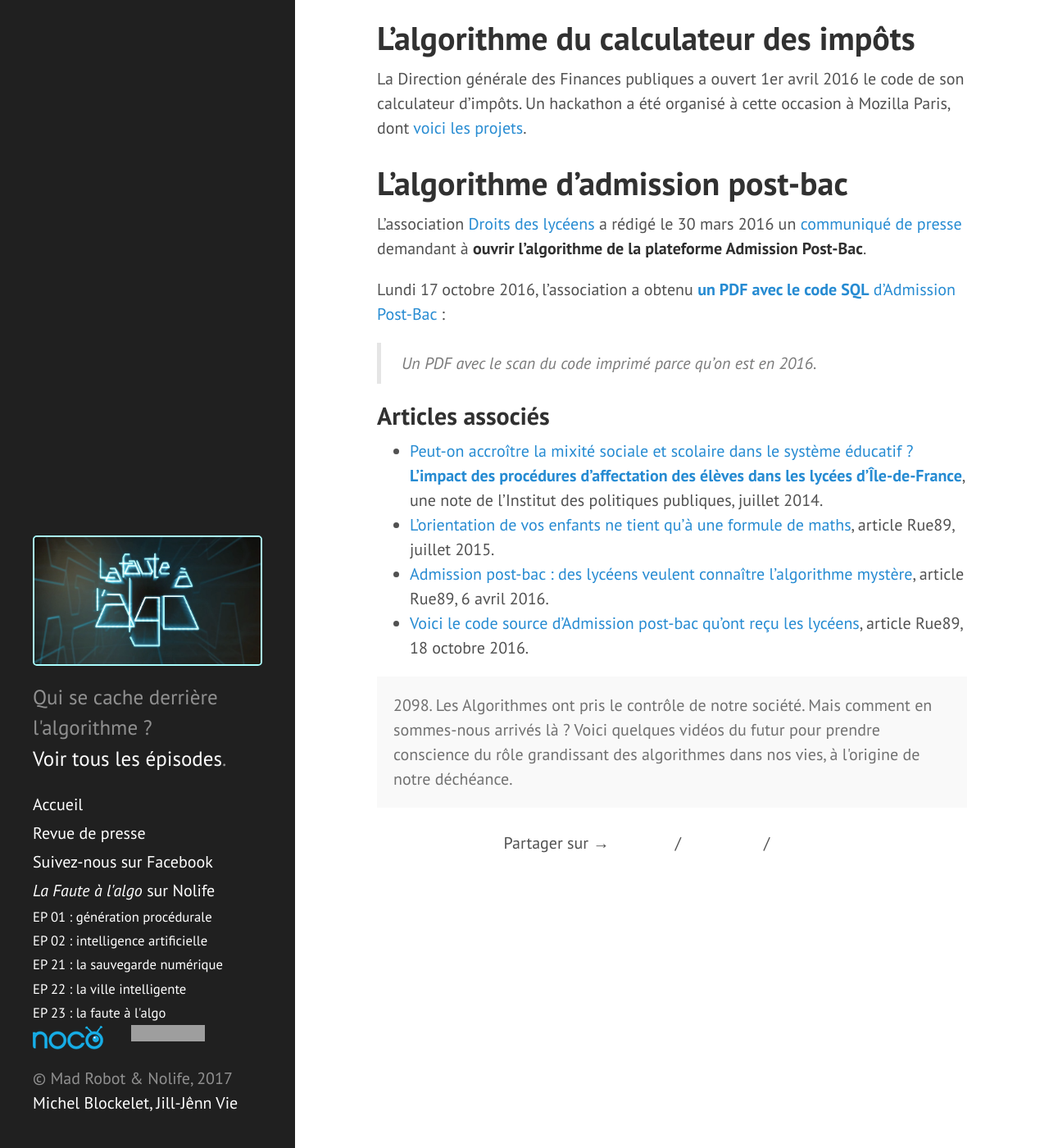
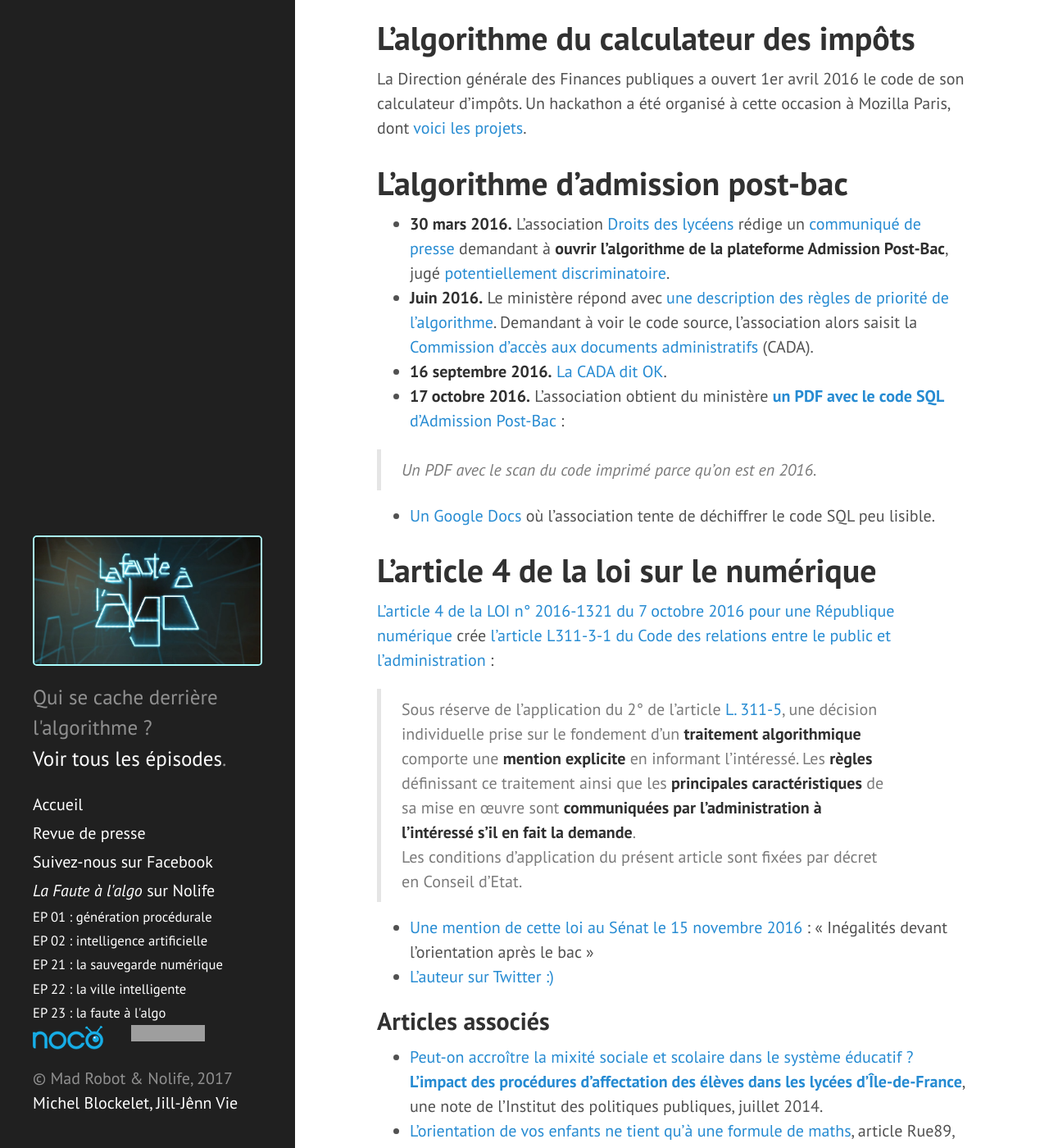
Before and after one commit to jilljenn/fautealgo, a Jekyll site: the page built from ep12/index.md, in a window 1280 px wide and 1400 px high, scrolled down 620 px. Shown: the whole window at 82% size. Built offline with Jekyll 4.4.1, drawn with Linux system fonts in a browser that asks for light colours; Markdown is read by kramdown in place of the engine named in the settings; a script that is not in the unit is left out; grey boxes are pictures that could not be loaded.

Commit message:
Update self-driving and APB

```diff
--- a/ep12/index.md
+++ b/ep12/index.md
@@ -15,11 +15,24 @@ La Direction générale des Finances publiques a ouvert 1er avril 2016 le code d
 
 # L'algorithme d'admission post-bac
 
-L'association [Droits des lycéens](http://www.droitsdeslyceens.com) a rédigé le 30 mars 2016 un [communiqué de presse](http://www.droitsdeslyceens.com/medias/files/cp-apb.pdf) demandant à **ouvrir l'algorithme de la plateforme Admission Post-Bac**.
-
-Lundi 17 octobre 2016, l'association a obtenu [**un PDF avec le code SQL** d'Admission Post-Bac](http://api.rue89.nouvelobs.com/sites/news/files/assets/document/2016/10/algorithme.pdf) :
+- **30 mars 2016.** L'association [Droits des lycéens](http://www.droitsdeslyceens.com) rédige un [communiqué de presse](http://www.droitsdeslyceens.com/medias/files/cp-apb.pdf) demandant à **ouvrir l'algorithme de la plateforme Admission Post-Bac**, jugé [potentiellement discriminatoire](http://www.droitsdeslyceens.com/medias/files/cp-5.pdf).
+- **Juin 2016.** Le ministère répond avec [une description des règles de priorité de l'algorithme](http://www.droitsdeslyceens.com/blog/dl-revele-l-algorithme-de-l-apb-pour-les-licences-en-tension.html). Demandant à voir le code source, l'association alors saisit la [Commission d'accès aux documents administratifs](http://www.lemonde.fr/les-decodeurs/article/2017/01/11/les-demandes-d-acces-a-des-documents-administratifs-en-forte-hausse-aupres-de-la-cada_5060992_4355770.html?xtmc=cada&xtcr=2) (CADA).
+- **16 septembre 2016.** [La CADA dit OK](http://www.droitsdeslyceens.com/medias/files/cp-6.pdf).
+- **17 octobre 2016.** L'association obtient du ministère [**un PDF avec le code SQL** d'Admission Post-Bac](http://api.rue89.nouvelobs.com/sites/news/files/assets/document/2016/10/algorithme.pdf) :
 
 > *Un PDF avec le scan du code imprimé parce qu'on est en 2016.*
+
+- [Un Google Docs](https://docs.google.com/document/d/1cQ-7BoKr8KZio6HH6CNGaddFHkVbOw2Fy5lb--vNp6I/edit) où l'association tente de déchiffrer le code SQL peu lisible.
+
+# L'article 4 de la loi sur le numérique
+
+[L'article 4 de la LOI n° 2016-1321 du 7 octobre 2016 pour une République numérique](https://www.legifrance.gouv.fr/eli/loi/2016/10/7/ECFI1524250L/jo#JORFARTI000033202959) crée [l'article L311-3-1 du Code des relations entre le public et l'administration](https://www.legifrance.gouv.fr/affichCodeArticle.do;jsessionid=9ADCEC87027A589B406346083814531B.tpdila21v_2?cidTexte=LEGITEXT000031366350&idArticle=LEGIARTI000033205535&dateTexte=20170212&categorieLien=id#LEGIARTI000033205535) :
+
+> Sous réserve de l'application du 2° de l'article [L. 311-5](https://www.legifrance.gouv.fr/affichCodeArticle.do?cidTexte=LEGITEXT000031366350&idArticle=LEGIARTI000031367708&dateTexte=&categorieLien=cid), une décision individuelle prise sur le fondement d'un **traitement algorithmique** comporte une **mention explicite** en informant l'intéressé. Les **règles** définissant ce traitement ainsi que les **principales caractéristiques** de sa mise en œuvre sont **communiquées par l'administration à l'intéressé s'il en fait la demande**.
+Les conditions d'application du présent article sont fixées par décret en Conseil d'Etat.
+
+- [Une mention de cette loi au Sénat le 15 novembre 2016](https://www.senat.fr/seances/s201611/s20161115/s20161115_mono.html#cribkmk_questionorale_1489_109137) : « Inégalités devant l'orientation après le bac »
+- [L'auteur sur Twitter :)](https://twitter.com/pierre_obrecht/status/662747888422907904)
 
 ## Articles associés
 
```
Also changed, not shown: ep15/index.md (+2 -0 lines), ep3/index.md (+1 -0 lines).
